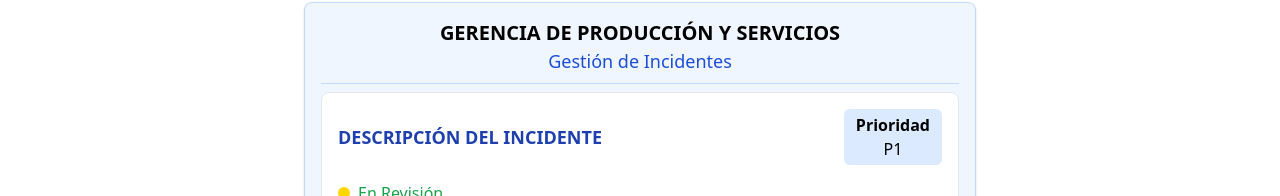
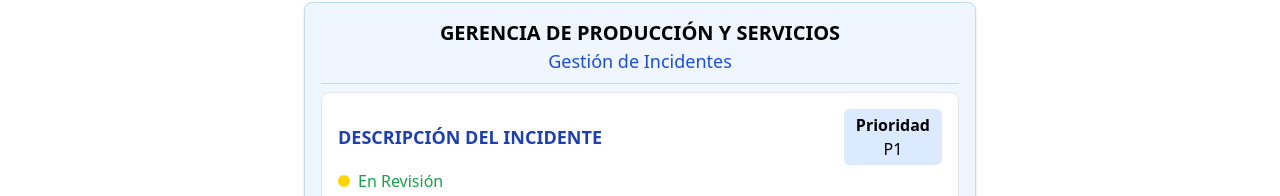
Before and after one commit to l6a6h6l/generador-comunicados-corroe, a React (Create React App) app: page / in a window 1280 px wide. Shown: the part 756-952 px from the top of the page. Built offline with nearby package versions, Linux system fonts and the light colour scheme; the HTML template or start-up script is replaced by a standard one.

Commit message:
Update FormularioIncidente.jsx

```diff
--- a/src/components/FormularioIncidente.jsx
+++ b/src/components/FormularioIncidente.jsx
@@ -224,7 +224,8 @@ const FormularioIncidente = () => {
           </div>
 
           <div className="bg-white p-4 rounded-lg border border-gray-200 mb-4">
-            <div className="flex justify-between items-center mb-4">
+            <div className="mb-0">
+              <div className="flex justify-between items-center">
                 <div className="font-bold text-blue-800 text-lg">DESCRIPCIÓN DEL INCIDENTE</div>
                 <div className="bg-blue-100 px-3 py-1 rounded-md text-center">
                   <span className="font-bold">Prioridad</span><br/>
@@ -232,12 +233,13 @@ const FormularioIncidente = () => {
                 </div>
               </div>
 
-            <div className="flex items-center mb-3">
+              <div className="flex items-center mt-1 mb-4">
                 <div
                   className="w-3 h-3 rounded-full mr-2"
                   style={{ backgroundColor: getColorEstado() }}
                 ></div>
                 <span className="text-green-600 font-medium">{estado}</span>
+              </div>
             </div>
 
             <div className="mb-3">
@@ -250,10 +252,10 @@ const FormularioIncidente = () => {
                 <>
                   <div className="flex items-center">
                     <span className="text-blue-500">📅</span>
-                    <span className="ml-2">Inicio: {fechaFin || 'aaaa-mm-dd'} Hora: {horaFin || 'hh:mm'}</span>
+                    <span className="ml-2">Fin: {fechaFin || 'aaaa-mm-dd'} Hora: {horaFin || 'hh:mm'}</span>
                   </div>
                   <div className="flex items-center">
-                    <span className="text-yellow-500">⏱️</span>
+                    <span className="text-yellow-500">⏳</span>
                     <span className="ml-2">Duración: {calcularDuracion()}</span>
                   </div>
                 </>
```
Lines whose indentation alone changed are shown as unchanged.
